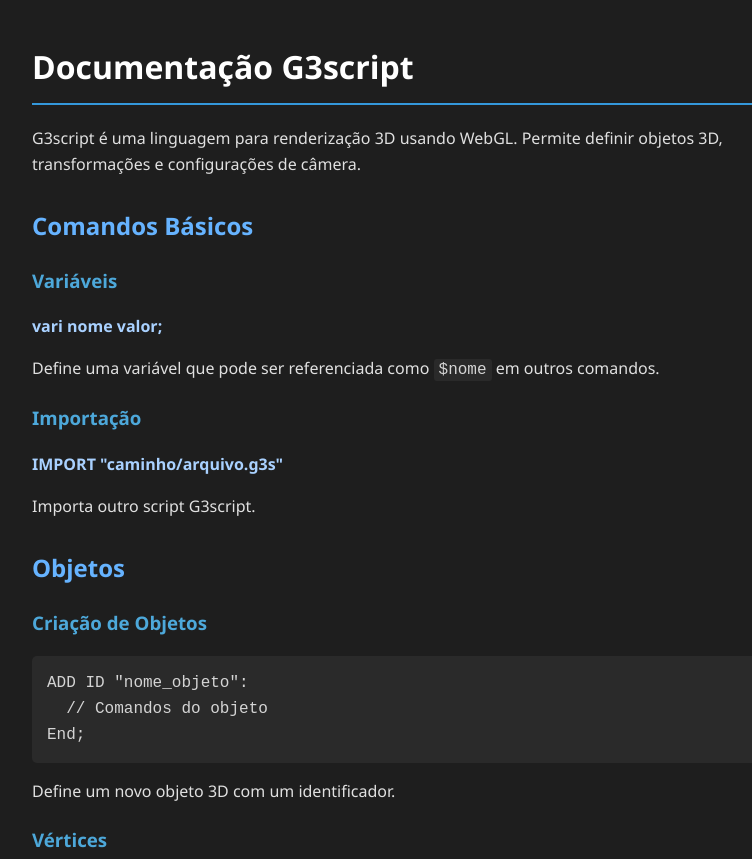
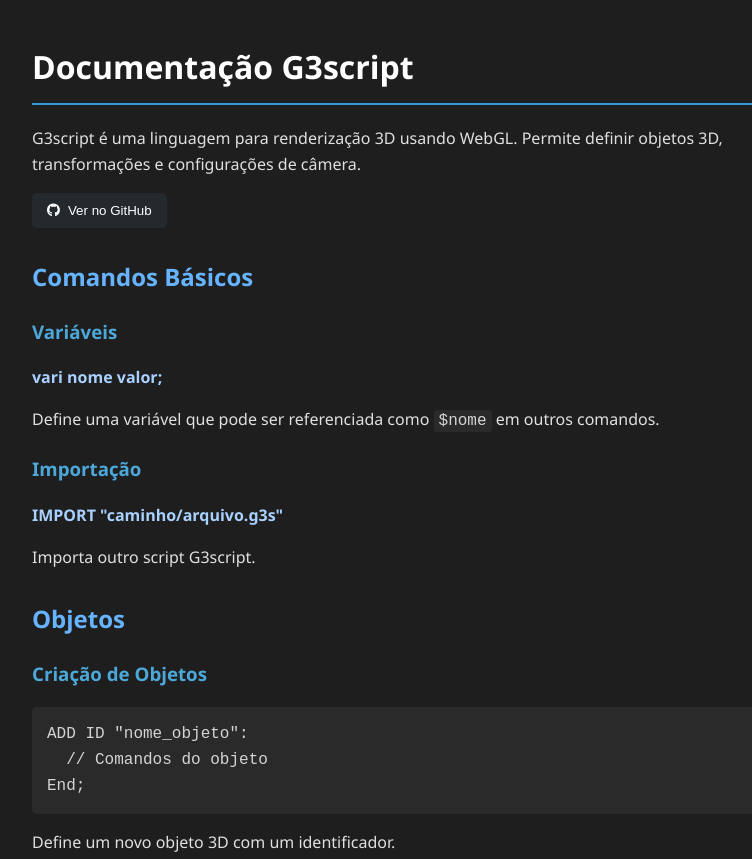
Before and after one commit to Dogshihtzuamora/G3Script, a plain HTML site: page index.html in a window 1280 px wide. Shown: the top 859 px of the page, without its empty margins (208-960 px from the left). Drawn offline with Linux system fonts and the light colour scheme.

Commit message:
Update index.html

```diff
--- a/index.html
+++ b/index.html
@@ -67,7 +67,13 @@
     <h1>Documentação G3script</h1>
 
     <p>G3script é uma linguagem para renderização 3D usando WebGL. Permite definir objetos 3D, transformações e configurações de câmera.</p>
-
+<link rel="stylesheet" href="https://cdnjs.cloudflare.com/ajax/libs/font-awesome/6.5.0/css/all.min.css">
+<a href="https://github.com/Dogshihtzuamora/G3Script" target="_blank" style="text-decoration: none;">
+  <button style="background-color: #24292e; color: white; border: none; padding: 10px 15px; border-radius: 5px; cursor: pointer; display: flex; align-items: center; gap: 8px;">
+    <i class="fab fa-github"></i>
+    Ver no GitHub
+  </button>
+</a>
     <h2>Comandos Básicos</h2>
 
     <h3>Variáveis</h3>
```
